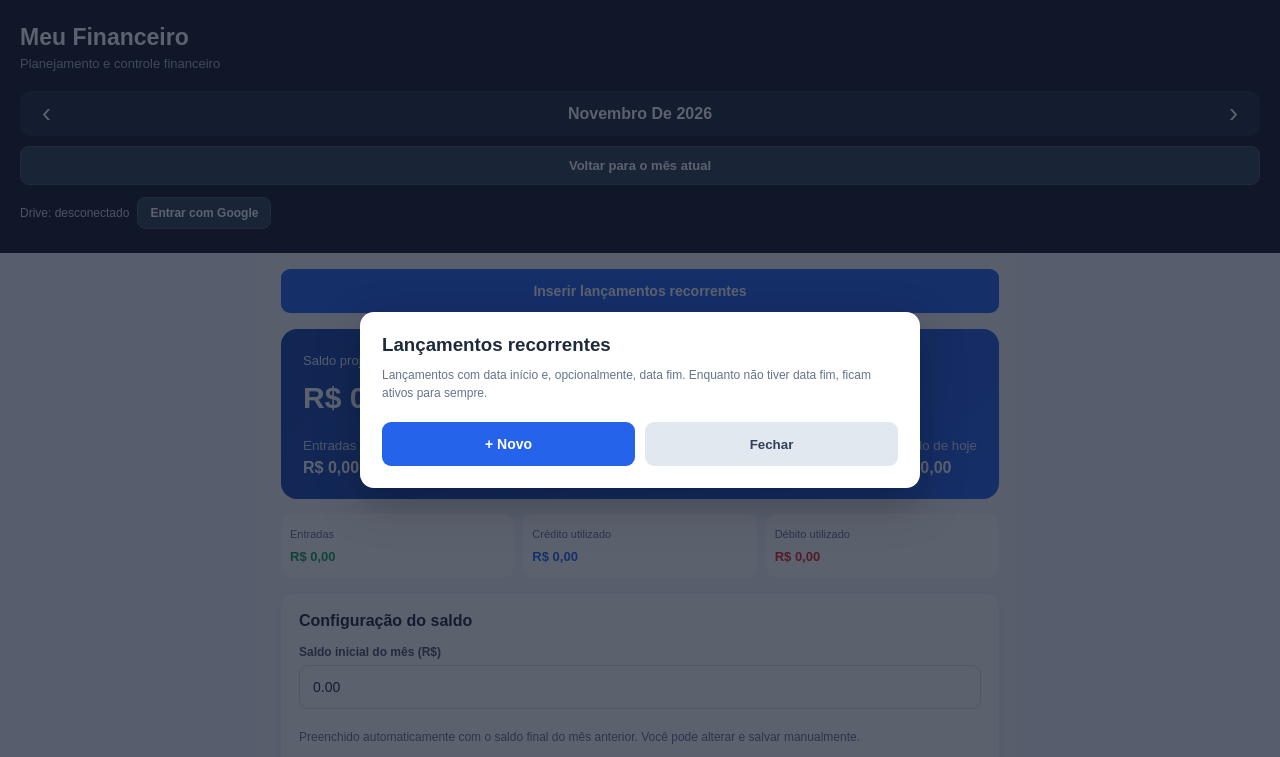
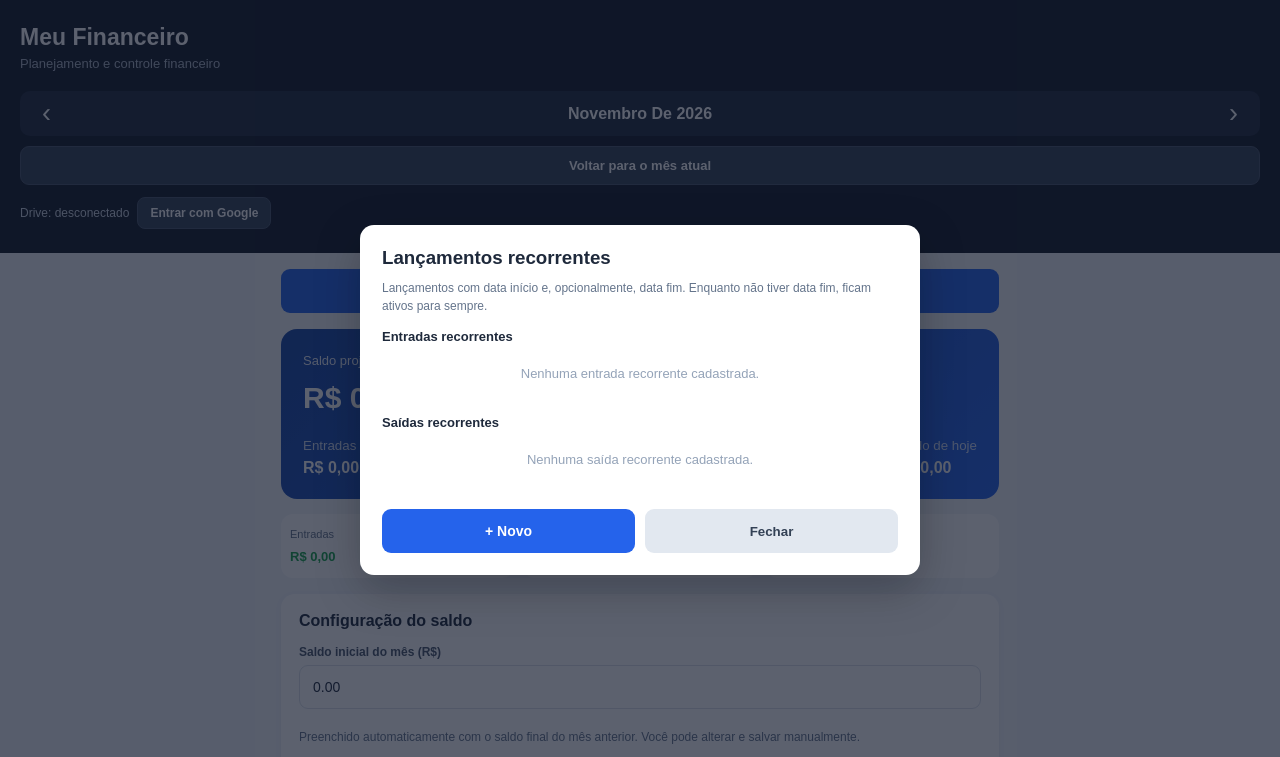
Before and after one commit to bRodBueno00/meu-financeiro, a plain HTML site: page index.html in a window 1280 px wide. Both pictures are taken after a click on the button "Inserir lançamentos recorrentes". Shown: the top 757 px of the page. Drawn offline with Linux system fonts and the light colour scheme.

Commit message:
Update index.html

```diff
--- a/index.html
+++ b/index.html
@@ -212,7 +212,11 @@
                 Lançamentos com data início e, opcionalmente, data fim. Enquanto não tiver data fim, ficam ativos para sempre.
             </p>
 
-            <div id="recurringList"></div>
+            <h4 style="margin-top:12px;font-size:13px">Entradas recorrentes</h4>
+            <div id="recurringIncomeList"></div>
+
+            <h4 style="margin-top:12px;font-size:13px">Saídas recorrentes</h4>
+            <div id="recurringExpenseList"></div>
 
             <div id="recurringFormContainer" class="hidden">
                 <form id="recurringForm" style="margin-top:16px">
```
